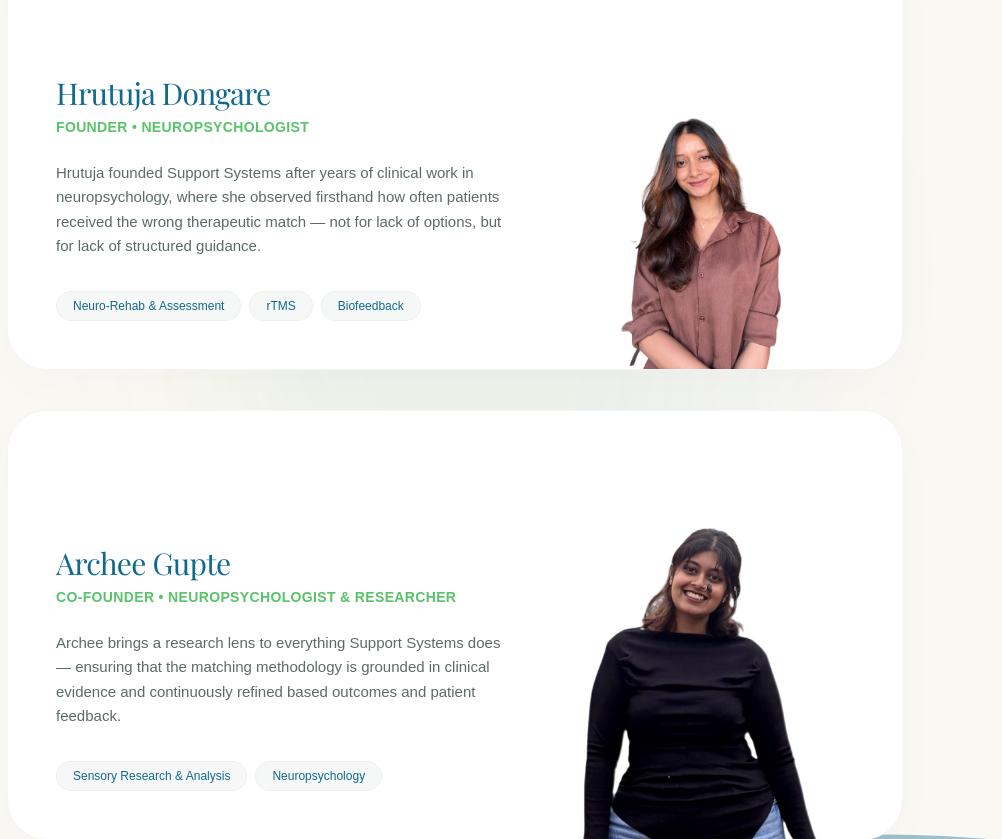
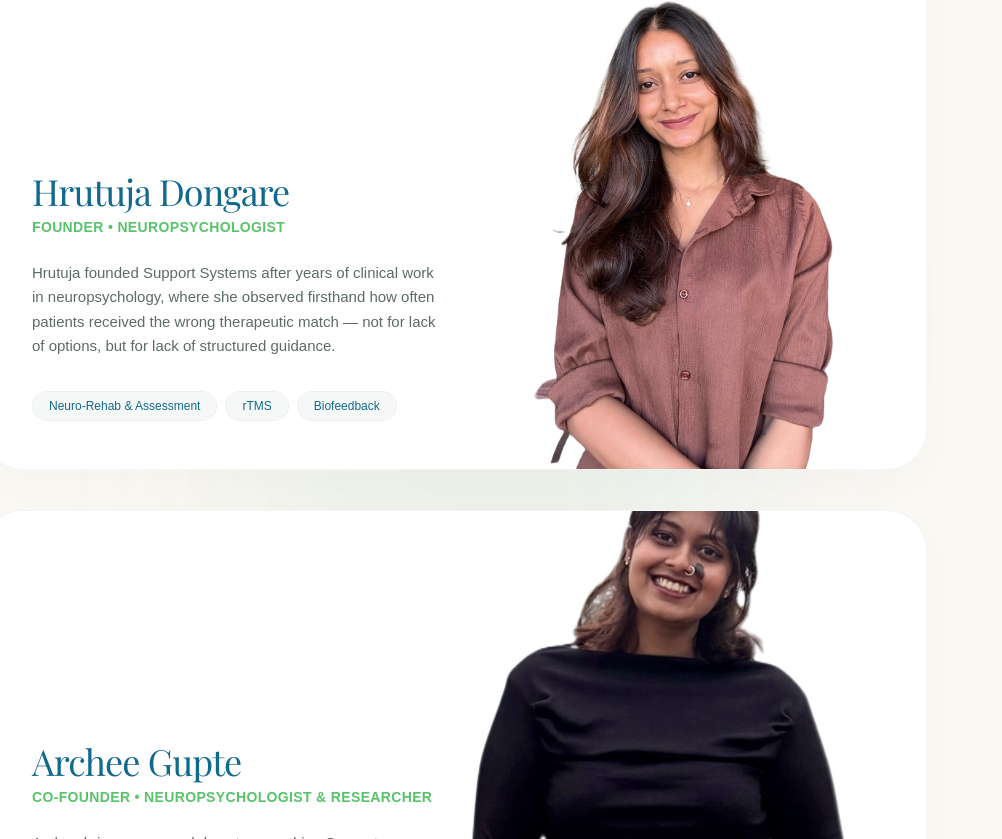
Before and after one commit to varaddongare-dev/Support-Systems-Site-v2.0.1, a Next.js app: page /approach in a window 1280 px wide. Shown: the part 4261-5100 px from the top of the page, without its empty margins (185-1187 px from the left). Built offline with nearby package versions, Linux system fonts and the light colour scheme; a web font is replaced by a local one.

Commit message:
feat: added correct image extension so that it loads

```diff
--- a/src/app/approach/page.tsx
+++ b/src/app/approach/page.tsx
@@ -241,7 +241,6 @@ export default function ApproachPage() {
                 hover:shadow-[0_15px_40px_rgba(17,105,142,0.35)]
               "
             >
-  {/* Shine effect */}
               <span
                 className="
                   absolute
@@ -368,7 +367,7 @@ export default function ApproachPage() {
           </div>
 
           <div className="flex flex-col gap-12 md:gap-16">
-            {approachSteps.map((step, index) => (
+            {approachSteps.map((step) => (
               <div
                 key={step.phase}
                 className="animate-approach-card grid grid-cols-1 lg:grid-cols-12 gap-8 lg:gap-12 items-start bg-white border border-black/[0.03] rounded-[32px] p-8 md:p-12 shadow-[0_10px_40px_rgba(0,0,0,0.01)] transition-all duration-300 hover:shadow-[0_20px_50px_rgba(17,105,142,0.04)]"
@@ -466,7 +465,7 @@ export default function ApproachPage() {
             </h2>
           </div>
 
-    <div className="flex flex-col gap-10 w-full max-w-4xl mx-auto">
+          <div className="flex flex-col gap-10 w-full max-w-5xl mx-auto px-4">
 
             {/* Founder 1: Hrutuja Dongare */}
             <div
@@ -491,8 +490,9 @@ export default function ApproachPage() {
                 items-end
               "
             >
-        <div className="md:col-span-7 flex flex-col justify-center text-left pb-8 md:pb-12">
-          <h3 className="font-serif text-3xl text-[#11698e] tracking-tight">
+              {/* Text Section (6 Cols) */}
+              <div className="md:col-span-6 flex flex-col justify-center text-left pb-8 md:pb-12">
+                <h3 className="font-serif text-3xl md:text-4xl text-[#11698e] tracking-tight">
                   Hrutuja Dongare
                 </h3>
                 <p className="text-sm font-semibold tracking-wide text-[#59c36a] mt-1.5 mb-6 uppercase">
@@ -514,13 +514,18 @@ export default function ApproachPage() {
                 </div>
               </div>
 
-        <div className="md:col-span-5 flex justify-center md:justify-end relative w-full h-[340px] md:h-[380px] self-end">
+              {/* Force Container Height & Zoom via Inline CSS */}
+              <div
+                className="md:col-span-6 flex justify-center md:justify-end relative w-full self-end overflow-visible"
+                style={{ height: "480px" }}
+              >
                 <Image
                   src="/assets/hd.png"
                   alt="Hrutuja Dongare - Founder & Neuropsychologist"
                   fill
-            sizes="(max-w:768px) 100vw, 40vw"
-            className="object-contain object-bottom select-none pointer-events-none transform scale-105 origin-bottom"
+                  sizes="(max-width:768px) 100vw, 50vw"
+                  className="object-contain object-bottom select-none pointer-events-none origin-bottom"
+                  style={{ transform: "scale(1.55)" }}
                   priority
                 />
               </div>
@@ -549,8 +554,9 @@ export default function ApproachPage() {
                 items-end
               "
             >
-        <div className="md:col-span-7 flex flex-col justify-center text-left pb-8 md:pb-12">
-          <h3 className="font-serif text-3xl text-[#11698e] tracking-tight">
+              {/* Text Section (6 Cols) */}
+              <div className="md:col-span-6 flex flex-col justify-center text-left pb-8 md:pb-12">
+                <h3 className="font-serif text-3xl md:text-4xl text-[#11698e] tracking-tight">
                   Archee Gupte
                 </h3>
                 <p className="text-sm font-semibold tracking-wide text-[#59c36a] mt-1.5 mb-6 uppercase">
@@ -569,14 +575,18 @@ export default function ApproachPage() {
                 </div>
               </div>
 
-        <div className="md:col-span-5 flex justify-center md:justify-end relative w-full h-[340px] md:h-[380px] self-end">
+              {/* Force Container Height & Zoom via Inline CSS */}
+              <div
+                className="md:col-span-6 flex justify-center md:justify-end relative w-full self-end overflow-visible"
+                style={{ height: "480px" }}
+              >
                 <Image
-            src="/assets/ag.png"
+                  src="/assets/ag.PNG"
                   alt="Archee Gupte - Co-Founder & Neuropsychologist"
                   fill
-            sizes="(max-w:768px) 100vw, 40vw"
-            className="object-contain object-bottom select-none pointer-events-none transform scale-105 origin-bottom"
-            priority
+                  sizes="(max-width:768px) 100vw, 50vw"
+                  className="object-contain object-bottom select-none pointer-events-none origin-bottom"
+                  style={{ transform: "scale(1.55)" }}
                 />
               </div>
             </div>
```
Lines whose indentation alone changed are shown as unchanged.
